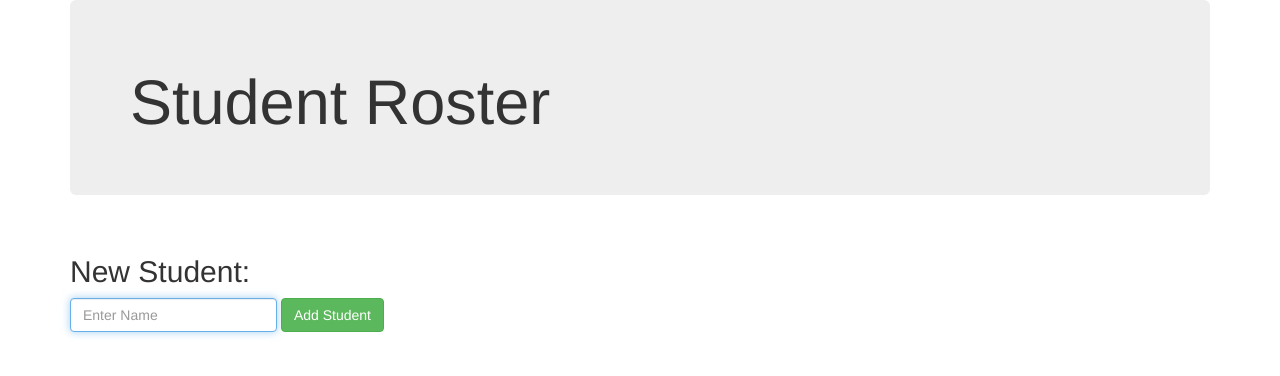
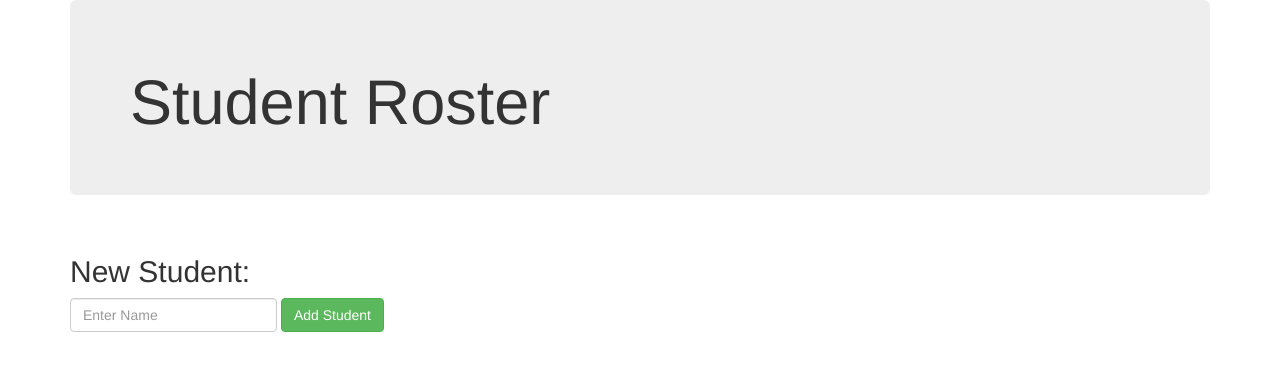
Before and after one commit to JakeKaad/students-day-two, a plain HTML site: page index.html in a window 1280 px wide. Drawn offline with nearby package versions, Linux system fonts and the light colour scheme.

Commit message:
Update index.html

```diff
--- a/index.html
+++ b/index.html
@@ -45,7 +45,7 @@
         <h2>New Student:</h2>
         <form ng-submit="addStudent()" class="form-inline" role="form">
           <div class="form-group">
-            <input type="text" ng-model="studentName" class="form-control" placeholder="Enter Name" autofocus required>
+            <input type="text" ng-model="studentName" class="form-control" placeholder="Enter Name" required>
           </div>
           <button type="submit" class="btn btn-success">Add Student</button>
         </form>
```
